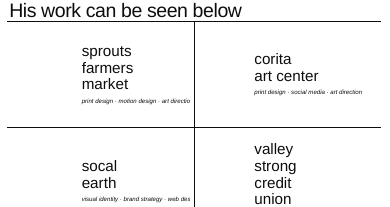
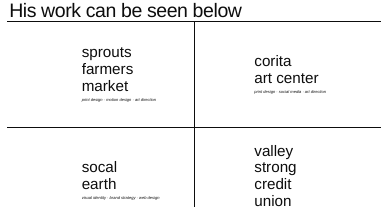
Before and after one commit to NoahCousineau/noahcousineau-site, a Next.js app: page / in a window 390 px wide. Shown: the part 637-844 px from the top of the page. Built offline with nearby package versions, Linux system fonts and the light colour scheme; a web font is replaced by a local one.

Commit message:
Reduce subtitle font size to 20u
- Subtitle: decreased from 30u to 20u
- Titles already have exactly two line breaks (three lines total)
- All boxes and positioning unchanged

All verified: build clean, lint clean, responsive QA clean.

```diff
--- a/src/components/home/Projects.tsx
+++ b/src/components/home/Projects.tsx
@@ -102,8 +102,8 @@
             <br />
             {cell.line2}
           </div>
-          {/* Subtitle: fixed 30u italic serif, no variation, single line */}
-          <div className="italic lowercase mt-[calc(var(--u)*12)] text-left whitespace-nowrap" style={{ fontFamily: "var(--font-serif)", fontSize: `calc(var(--u) * 30)`, width: `calc(var(--u) * ${BOX_WIDTH - 60})` }}>
+          {/* Subtitle: fixed 20u italic serif, no variation, single line */}
+          <div className="italic lowercase mt-[calc(var(--u)*12)] text-left whitespace-nowrap" style={{ fontFamily: "var(--font-serif)", fontSize: `calc(var(--u) * 20)`, width: `calc(var(--u) * ${BOX_WIDTH - 60})` }}>
             {cell.disciplines}
           </div>
         </div>
```
